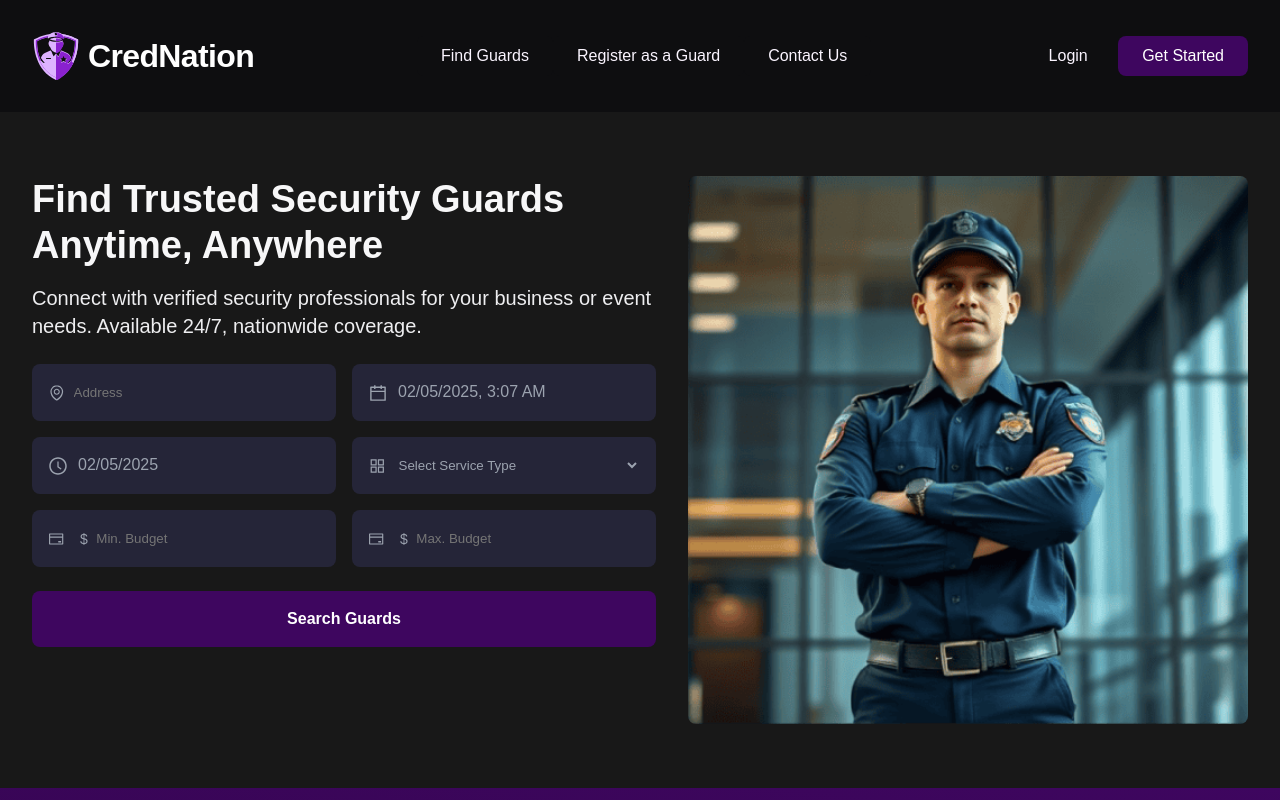
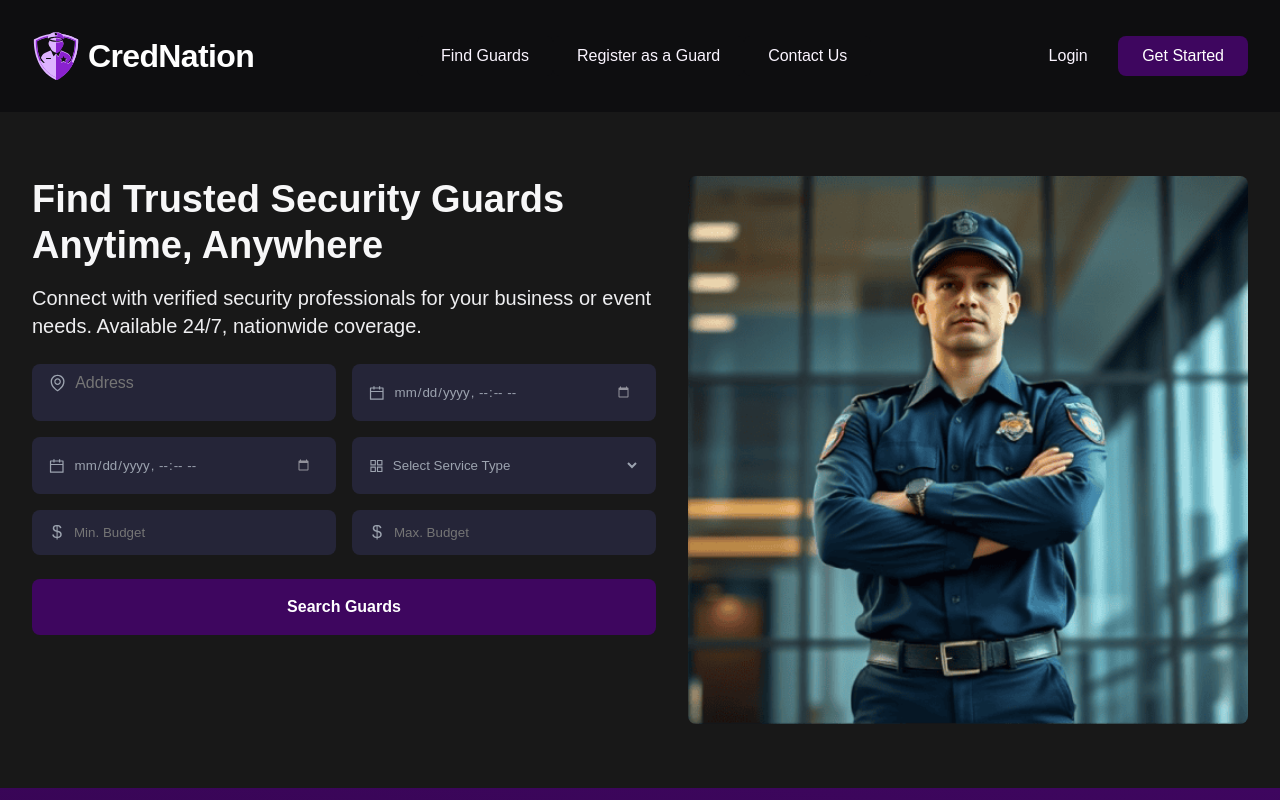
Before and after one commit to priyanka052598/Crednation, a React (Vite) app: page /home in a window 1280 px wide. Shown: the top 800 px of the page. Built offline with nearby package versions, Linux system fonts and the light colour scheme; a web font is replaced by a local one.

Commit message:
fixed issues

```diff
--- a/index.html
+++ b/index.html
@@ -7,6 +7,20 @@
     <meta name="theme-color" content="#000" />
     <meta name="description" content="Web site created using Locofy" />
     <title>Crednation</title>
+
+    <style>
+      /* Force dark mode across the site */
+      html {
+        color-scheme: dark;
+        background-color: #121212; /* Optional: Set background color */
+        color: #e0e0e0; /* Optional: Set text color for contrast */
+      }
+
+      body {
+        background-color: #121212; /* Set the body background color */
+        color: #e0e0e0; /* Set the body text color */
+      }
+    </style>
   </head>
   <body>
     <div id="root"></div>
--- a/package.json
+++ b/package.json
@@ -32,7 +32,8 @@
     "vite": "^5.2.3"
   },
   "scripts": {
-    "start": "vite",
+    "dev": "vite --host",
+
     "build": "vite build",
     "lint": "eslint src --ext ts,tsx --report-unused-disable-directives --max-warnings 0",
     "preview": "vite preview"
--- a/src/components/FrameComponent.jsx
+++ b/src/components/FrameComponent.jsx
@@ -228,7 +228,7 @@ const FrameComponent = ({ className = "" }) => {
           alt=""
           src="/group.svg"
         />
-        <div className="relative leading-[22px]">
+        <div className="relative text-left pl-2 leading-[22px]">
           Your credentials are securely encrypted
         </div>
       </div>
--- a/src/global.css
+++ b/src/global.css
@@ -114,3 +114,7 @@ input:-webkit-autofill:active {
   font-weight: bold;
   font-size: 0.944rem;
 }
+
+.react-datepicker__time-list-item:nth-child(even){
+  background-color: #534e4e;
+}
--- a/src/pages/Home.jsx
+++ b/src/pages/Home.jsx
@@ -91,17 +91,22 @@ const Home = () => {
             {/* Input Grid Layout */}
             <div className="grid grid-cols-1 md:grid-cols-2 gap-4 mt-6">
   {/* Address Input */}
-              <div className="flex items-center text-[#9CA3AF] bg-gray-100 border border-darkslategray rounded-lg px-4 h-[50px] md:h-[57px]">
-                <AiOutlineEnvironment className="text-[#9CA3AF] text-xl" />
-                <input
-                  type="text"
+  <div className="flex items- text-[#9CA3AF] bg-gray-100  border border-darkslategray rounded-lg py-2 px-4 ">
+    <AiOutlineEnvironment className="text-[#9CA3AF] text-[22px] " />
+    <textarea
       name="address"
       value={formData.address}
       onChange={handleChange}
       placeholder="Address"
-                  className="w-full bg-transparent text-[#9CA3AF] border-none outline-none px-2"
+      rows="1"
+      className="w-full bg-transparent text-[#9CA3AF] text-[16px] border-none outline-none px-2 resize-none overflow-hidden"
+      onInput={(e) => {
+        e.target.style.height = "auto";
+        e.target.style.height = e.target.scrollHeight + "px";
+      }}
     />
   </div>
+
 
               {/* Start Date Input */}
               {/* <div className="flex items-center bg-gray-100 border border-darkslategray rounded-lg px-4 h-[50px] md:h-[57px]">
@@ -119,47 +124,57 @@ const Home = () => {
               </div> */}
 
 
-<div className="flex justify-start items-center bg-gray-100 border border-darkslategray rounded-lg px-4 h-[50px] md:h-[57px]">
-  <AiOutlineCalendar className="text-[#9CA3AF] text-xl" />
+{/* <div className="flex items-center bg-gray-100 border border-darkslategray rounded-lg px-4 ">
+  <AiOutlineCalendar className="text-[#9CA3AF] text-[18px]" />
   <DatePicker
-      // showTimeSelect
+      showTimeSelect
   dateFormat="Pp"
       selected={startDate}
       onChange={(date) => setStartDate(date)}
-      className="mb-5 w-full ml-2 bg-transparent outline-none text-[#9CA3AF]  text-[16px] cursor-pointer"
+      className=" w-full ml-2 bg-transparent outline-none text-[14px] text-[#9CA3AF]   cursor-pointer"
     />
-</div>
-{/* <div className="flex items-center bg-gray-100 border border-darkslategray rounded-lg px-4 h-[50px] md:h-[57px]">
+</div> */}
+<div className="flex items-center bg-gray-100 border border-darkslategray rounded-lg px-4 h-[50px] md:h-[57px]">
   <AiOutlineCalendar className="text-[#9CA3AF] text-xl" />
   <input
     type="datetime-local"
     name="startDate"
     value={formData.startDate}
     onChange={handleChange}
+    style={{
+      colorScheme:"dark"
+    }}
 
     className="w-full bg-transparent text-[#9CA3AF] border-none outline-none px-2
                [&::-webkit-calendar-picker-indicator]:opacity-50
                [&::-webkit-calendar-picker-indicator]:hover:opacity-100"
   />
-</div> */}
+</div>
 
 
               {/* End Date Input */}
+
               <div className="flex items-center bg-gray-100 border border-darkslategray rounded-lg px-4 h-[50px] md:h-[57px]">
-                <AiOutlineClockCircle className="text-darkgray text-xl" />
+  <AiOutlineCalendar className="text-[#9CA3AF] text-xl" />
+  <input
+    type="datetime-local"
+    name="endDate"
+    value={formData.endDate}
+    onChange={handleChange}
+    style={{
+      colorScheme:"dark"
+    }}
 
-                  <DatePicker
-     type="datetime-local"
-
-      selected={endDate}
-      onChange={(date) => setEndDate(date)}
-      className="mb-5 w-full ml-2 bg-transparent outline-none text-[#9CA3AF]  text-[16px] cursor-pointer"
+    className="w-full bg-transparent text-[#9CA3AF] border-none outline-none px-2
+               [&::-webkit-calendar-picker-indicator]:opacity-50
+               [&::-webkit-calendar-picker-indicator]:hover:opacity-100"
   />
 </div>
 
+
               {/* Service Type Input */}
-              <div className="flex items-center bg-gray-100 border border-darkslategray rounded-lg px-4 h-[50px] md:h-[57px]">
-                <AiOutlineAppstore className="text-darkgray text-xl" />
+              <div className="flex items-center bg-gray-100 border border-darkslategray rounded-lg px-4  py-3">
+                <AiOutlineAppstore className="text-darkgray text-[18px]" />
                 <select
                   name="serviceType"
                   value={formData.serviceType}
@@ -167,7 +182,7 @@ const Home = () => {
                     colorScheme:"dark"
                   }}
                   onChange={handleChange}
-                  className="w-full bg-gray-100 text-[#9CA3AF] border-none outline-none px-2"
+                  className="w-full bg-gray-100 text-[#9CA3AF] border-none outline-none px-1"
                 >
                   <option value="" disabled>
                     Select Service Type
@@ -180,9 +195,8 @@ const Home = () => {
               </div>
 
               {/* Min Budget Input */}
-              <div className="flex items-center bg-gray-100 border border-darkslategray rounded-lg px-4 h-[50px] md:h-[57px] relative">
-                <AiOutlineCreditCard className="text-darkgray text-xl mr-2" />
-                <span className="absolute left-12 text-[#9CA3AF] text-sm font-medium">
+              <div className="flex items-center bg-gray-100 border border-darkslategray rounded-lg px-5 py-3">
+                <span className=" text-[#9CA3AF] text-[18px] font-medium">
                   $
                 </span>
                 <input
@@ -191,14 +205,13 @@ const Home = () => {
                   value={formData.minBudget}
                   onChange={handleChange}
                   placeholder="Min. Budget"
-                  className="w-full bg-transparent text-[#9CA3AF] border-none outline-none pl-6" // Added padding-left
+                  className="w-full bg-transparent text-[#9CA3AF] border-none outline-none pl-3" // Added padding-left
                 />
               </div>
 
               {/* Max Budget Input */}
-              <div className="flex items-center bg-gray-100 border border-darkslategray rounded-lg px-4 h-[50px] md:h-[57px] relative">
-                <AiOutlineCreditCard className="text-darkgray text-xl mr-2" />
-                <span className="absolute left-12 text-[#9CA3AF] text-sm font-medium">
+              <div className="flex items-center bg-gray-100 border border-darkslategray rounded-lg px-5  py-3">
+                <span className=" text-[#9CA3AF] text-[18px] font-medium">
                   $
                 </span>
                 <input
@@ -207,7 +220,7 @@ const Home = () => {
                   value={formData.maxBudget}
                   onChange={handleChange}
                   placeholder="Max. Budget"
-                  className="w-full bg-transparent text-[#9CA3AF] border-none outline-none pl-6" // Added padding-left
+                  className="w-full bg-transparent text-[#9CA3AF] border-none outline-none pl-3" // Added padding-left
                 />
               </div>
             </div>
--- a/src/pages/Login.jsx
+++ b/src/pages/Login.jsx
@@ -27,8 +27,8 @@ const Login = () => {
   };
 
   return (
-          <div className="w-full relative [background:linear-gradient(179.48deg,_#0e0e10,_#3e065f)] overflow-hidden flex flex-col items-start justify-start min-w-[390px] leading-[normal] tracking-[normal]">
-            <main className="self-stretch flex flex-row items-center justify-center py-[143.5px] px-8 box-border max-w-full mq450:pt-[60px] mq450:pb-[60px] mq450:box-border mq800:pt-[93px] mq800:pb-[93px] mq800:box-border">
+          <div className="w-full relative [background:linear-gradient(179.48deg,_#0e0e10,_#3e065f)] overflow-hidden flex flex-col items-start justify-start min-w-[300px] leading-[normal] tracking-[normal]">
+            <main className="self-stretch flex flex-row items-center justify-center py-[43.5px] px-8 box-border max-w-full mq450:pt-[60px] mq450:pb-[60px] mq450:box-border mq800:pt-[93px] mq800:pb-[93px] mq800:box-border">
               <section className="flex-1 flex flex-col items-center justify-start py-0 px-5 box-border gap-10 max-w-full text-center text-11xl text-ripe-plum-50 font-sm-strong mq675:gap-5">
                 <div className="flex flex-col items-center justify-center py-0 px-[19px] gap-4">
                   <img
@@ -41,7 +41,7 @@ const Login = () => {
                     <h1 className="m-0 relative text-inherit leading-[38px] font-semibold font-[inherit] mq450:text-lg mq450:leading-[23px] mq800:text-5xl mq800:leading-[30px]">
                       Login
                     </h1>
-                    <div className="relative text-sm leading-[22px] text-darkgray text-left">
+                    <div className="relative text-sm leading-[22px] text-darkgray text-center">
                       Enter your credentials to access the platform
                     </div>
                   </div>
```
Also changed, not shown: src/pages/Register2.jsx (+85 -32 lines), src/pages/RegisterAsAGuard1.jsx (+9 -10 lines). Lines whose indentation alone changed are shown as unchanged.
